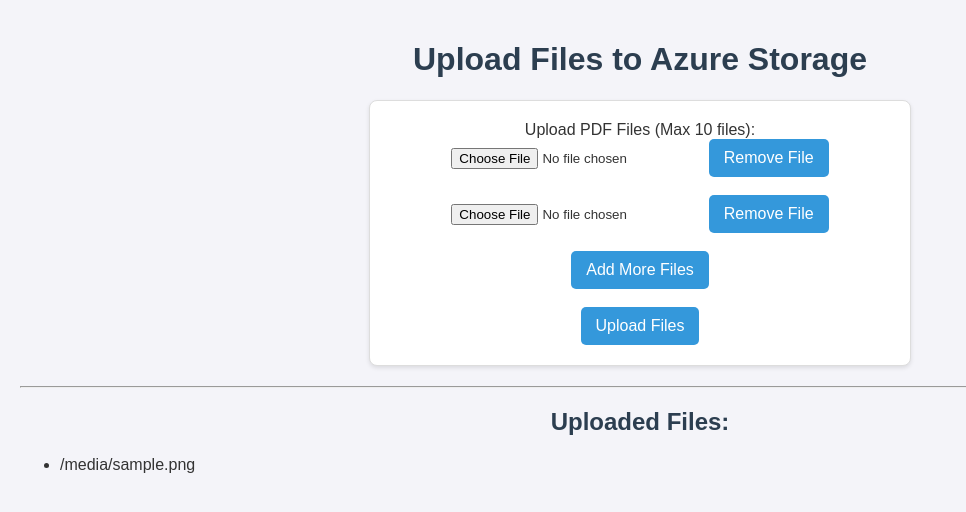
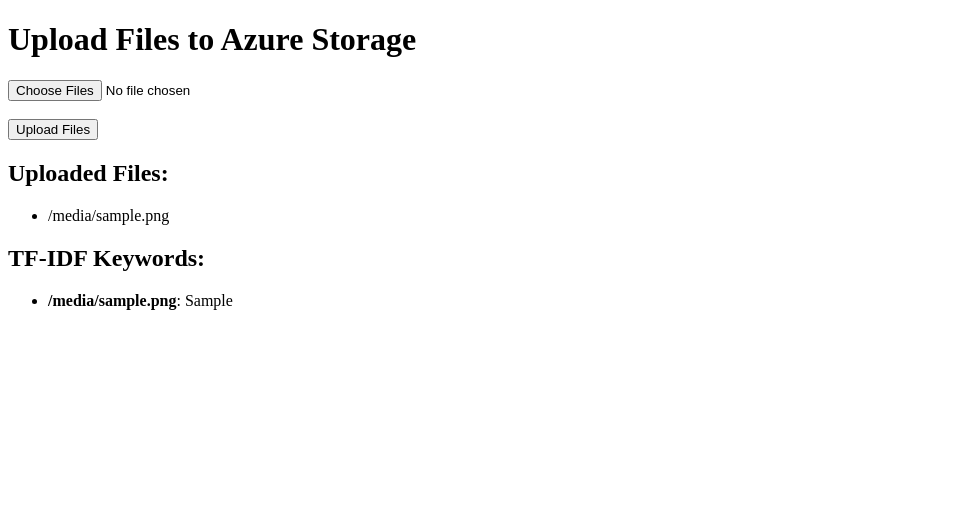
Before and after one commit to Lily-WangQian/Lily-WangQian-AzureWeb_Upload1, a Flask app: template templates/index.html in a window 1280 px wide. Shown: the top 512 px of the page, without its empty margins (0-966 px from the left). Run offline with Flask 3, Linux system fonts and the light colour scheme; the template is opened without the code that fills it: most values are stand-ins (such as "Sample title", 1, 10 or a date in 2020).

Commit message:
Summary
Updated the reading and extract tfidf keywords features

```diff
--- a/app.py
+++ b/app.py
@@ -1,19 +1,20 @@
 import os
+import re
+import tempfile
+import pdfplumber
 from flask import Flask, render_template, request
 from werkzeug.utils import secure_filename
 from azure.storage.blob import BlobServiceClient
+from sklearn.feature_extraction.text import TfidfVectorizer
 
 # Initialize Flask app
 app = Flask(__name__)
-app.config['UPLOAD_FOLDER'] = 'uploads'
-os.makedirs(app.config['UPLOAD_FOLDER'], exist_ok=True)
 app.config['ALLOWED_EXTENSIONS'] = {'pdf'}
 
-# Initialize Azure Blob Storage
+# Load Azure Blob Storage
 AZURE_CONNECTION_STRING = os.environ.get('AZURE_STORAGE_CONNECTION_STRING')
 AZURE_CONTAINER_NAME = os.environ.get('AZURE_STORAGE_CONTAINER_NAME', 'uploads')
 
-# Only initialize blob_service_client if connection string exists
 if AZURE_CONNECTION_STRING:
     blob_service_client = BlobServiceClient.from_connection_string(AZURE_CONNECTION_STRING)
     container_client = blob_service_client.get_container_client(AZURE_CONTAINER_NAME)
@@ -21,41 +22,79 @@
     blob_service_client = None
     container_client = None
 
-# Helper function
+# Custom stopwords
+custom_stopwords = {'the', 'and', 'to', 'of', 'a', 'in', 'that', 'is', 'on', 'for', 'with', 'as', 'by', 'it', 'an'}
+
+# Helper Functions
 def allowed_file(filename):
     return '.' in filename and filename.rsplit('.', 1)[1].lower() in app.config['ALLOWED_EXTENSIONS']
 
-# Home page
+def extract_text_from_pdf(pdf_bytes):
+    """Extract and clean text from a PDF file given bytes."""
+    with pdfplumber.open(pdf_bytes) as pdf:
+        text = ' '.join(page.extract_text() for page in pdf.pages if page.extract_text())
+    return clean_text(text)
+
+def clean_text(text):
+    """Clean and preprocess extracted text."""
+    text = re.sub(r'\s+', ' ', text)
+    text = re.sub(r'[\r\n]+', ' ', text)
+    text = ' '.join(word for word in text.split() if word.lower() not in custom_stopwords)
+    return text.strip()
+
+def extract_tfidf_keywords(text, top_n=5):
+    """Extract top TF-IDF keywords."""
+    vectorizer = TfidfVectorizer(stop_words='english', max_features=top_n)
+    tfidf_matrix = vectorizer.fit_transform([text])
+    return vectorizer.get_feature_names_out()
+
+# Routes
 @app.route('/')
 def index():
-    return render_template('index.html')
+    return render_template('index.html', uploaded_files=None, keyword_results=None, error=None)
 
-# Upload route
 @app.route('/upload', methods=['POST'])
 def upload_files():
     if container_client is None:
-        return render_template('index.html', error="Storage connection not configured.")
+        return render_template('index.html', error="Azure Storage connection not configured.")
 
     files = request.files.getlist('files')
     if not files:
         return render_template('index.html', error="No files selected.")
 
     uploaded_files = []
+    keyword_results = []
 
     for file in files:
         if file and allowed_file(file.filename):
             filename = secure_filename(file.filename)
-            local_path = os.path.join(app.config['UPLOAD_FOLDER'], filename)
-            file.save(local_path)
 
-            # Upload to Azure Blob Storage
+            # Upload file to Azure Blob
             blob_client = container_client.get_blob_client(filename)
-            with open(local_path, "rb") as data:
-                blob_client.upload_blob(data, overwrite=True)
-
+            blob_client.upload_blob(file.read(), overwrite=True)
             uploaded_files.append(filename)
 
-    return render_template('index.html', uploaded_files=uploaded_files)
+            # Download the file back temporarily to process
+            temp = tempfile.NamedTemporaryFile(delete=False)
+            blob_data = blob_client.download_blob()
+            temp.write(blob_data.readall())
+            temp.close()
+
+            # Extract text and keywords
+            with pdfplumber.open(temp.name) as pdf:
+                full_text = ' '.join(page.extract_text() for page in pdf.pages if page.extract_text())
+            cleaned_text = clean_text(full_text)
+            tfidf_keywords = extract_tfidf_keywords(cleaned_text)
+
+            keyword_results.append({
+                'filename': filename,
+                'tfidf_keywords': tfidf_keywords
+            })
+
+            # Delete temporary file
+            os.remove(temp.name)
+
+    return render_template('index.html', uploaded_files=uploaded_files, keyword_results=keyword_results, error=None)
 
 if __name__ == '__main__':
     app.run(debug=True)
--- a/requirements.txt
+++ b/requirements.txt
@@ -1,2 +1,4 @@
 Flask
 azure-storage-blob
+pdfplumber
+scikit-learn
--- a/templates/index.html
+++ b/templates/index.html
@@ -4,65 +4,20 @@
     <meta charset="UTF-8">
     <meta name="viewport" content="width=device-width, initial-scale=1.0">
     <title>Upload Files to Azure Storage</title>
-    <link rel="stylesheet" href="{{ url_for('static', filename='style.css') }}">
-    <script>
-        function showLoading() {
-            document.getElementById('loading').style.display = 'block';
-        }
-        function addMoreFiles() {
-            const container = document.getElementById('file-container');
-            const inputCount = container.querySelectorAll('input[type="file"]').length;
-            if (inputCount < 10) {
-                const input = document.createElement('input');
-                input.type = 'file';
-                input.name = 'files';
-                input.required = true;
-
-                const button = document.createElement('button');
-                button.type = 'button';
-                button.textContent = 'Remove File';
-                button.onclick = () => {
-                    container.removeChild(input);
-                    container.removeChild(button);
-                    container.appendChild(document.createElement('br'));
-                };
-
-                container.appendChild(input);
-                container.appendChild(button);
-                container.appendChild(document.createElement('br'));
-            } else {
-                alert("Maximum of 10 files allowed.");
-            }
-        }
-    </script>
 </head>
 <body>
-    <div class="container">
     <h1>Upload Files to Azure Storage</h1>
 
-        <form action="/upload" method="post" enctype="multipart/form-data" onsubmit="showLoading()">
-            <div id="file-container">
-                <label>Upload PDF Files (Max 10 files):</label><br>
-                <input type="file" name="files" required>
-                <button type="button" onclick="this.previousElementSibling.remove()">Remove File</button><br><br>
-                <input type="file" name="files" required>
-                <button type="button" onclick="this.previousElementSibling.remove()">Remove File</button><br><br>
-            </div>
-
-            <button type="button" onclick="addMoreFiles()">Add More Files</button><br><br>
+    <form action="/upload" method="post" enctype="multipart/form-data">
+        <input type="file" name="files" multiple required><br><br>
         <button type="submit">Upload Files</button>
     </form>
 
-        <div id="loading" style="display: none; text-align: center; margin-top: 20px;">
-            <p>Uploading... Please wait.</p>
-        </div>
-
     {% if error %}
-        <div style="color: red; margin-top: 20px;">{{ error }}</div>
+        <p style="color:red;">{{ error }}</p>
     {% endif %}
 
     {% if uploaded_files %}
-        <hr>
         <h2>Uploaded Files:</h2>
         <ul>
             {% for file in uploaded_files %}
@@ -70,6 +25,14 @@
             {% endfor %}
         </ul>
     {% endif %}
-    </div>
+
+    {% if keyword_results %}
+        <h2>TF-IDF Keywords:</h2>
+        <ul>
+            {% for result in keyword_results %}
+                <li><strong>{{ result.filename }}</strong>: {{ result.tfidf_keywords }}</li>
+            {% endfor %}
+        </ul>
+    {% endif %}
 </body>
 </html>
```
Lines whose indentation alone changed are shown as unchanged.
